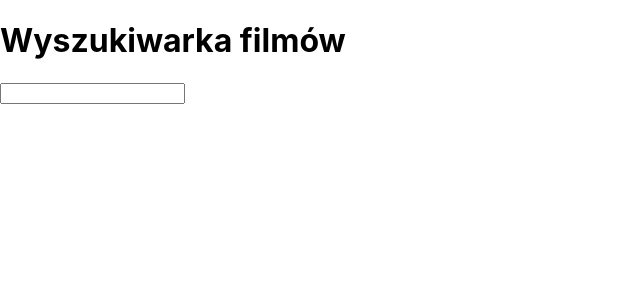
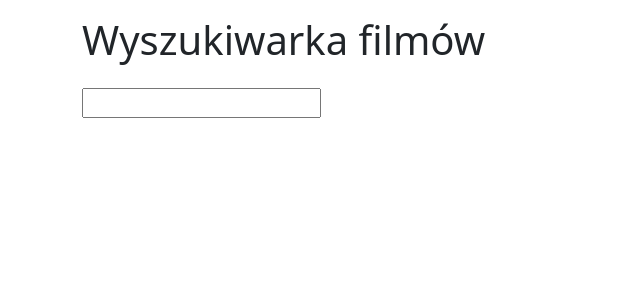
Before and after one commit to dawidmohr/themoviedb, a React (Create React App) app: page / in a window 1280 px wide. Shown: the top 300 px of the page, without its empty margins (0-640 px from the left). Built offline with nearby package versions, Linux system fonts and the light colour scheme.

Commit message:
Add bootstrap

```diff
--- a/src/App.css
+++ /dev/null
@@ -1,38 +0,0 @@
-.App {
-  text-align: center;
-}
-
-.App-logo {
-  height: 40vmin;
-  pointer-events: none;
-}
-
-@media (prefers-reduced-motion: no-preference) {
-  .App-logo {
-    animation: App-logo-spin infinite 20s linear;
-  }
-}
-
-.App-header {
-  background-color: #282c34;
-  min-height: 100vh;
-  display: flex;
-  flex-direction: column;
-  align-items: center;
-  justify-content: center;
-  font-size: calc(10px + 2vmin);
-  color: white;
-}
-
-.App-link {
-  color: #61dafb;
-}
-
-@keyframes App-logo-spin {
-  from {
-    transform: rotate(0deg);
-  }
-  to {
-    transform: rotate(360deg);
-  }
-}
--- a/src/App.js
+++ b/src/App.js
@@ -1,5 +1,5 @@
 import MovieSearcher from './pages/movie-searcher/movie-searcher.component';
-import './App.css';
+import './App.scss';
 
 function App() {
   return (
--- /dev/null
+++ b/src/App.scss
@@ -0,0 +1 @@
+@import "~bootstrap/scss/bootstrap";
--- a/src/pages/movie-searcher/movie-searcher.component.jsx
+++ b/src/pages/movie-searcher/movie-searcher.component.jsx
@@ -8,12 +8,22 @@ const MovieSearcher = () => {
   const [formData, setFormData] = useState(new SearcherModel({}));
 
   return <>
+    <div className="container">
+      <div className="row mt-3">
+        <div className="col">
           <PageHeader>Wyszukiwarka filmów</PageHeader>
+        </div>
+      </div>
+      <div className="row mt-3">
+        <div className="col">
           <input
             value={formData.searcher}
             name="searcher"
             onChange={onChangeSearcher}
           />
+        </div>
+      </div>
+    </div>
   </>
 
   function onChangeSearcher(e) {
```
Lines whose indentation alone changed are shown as unchanged.
